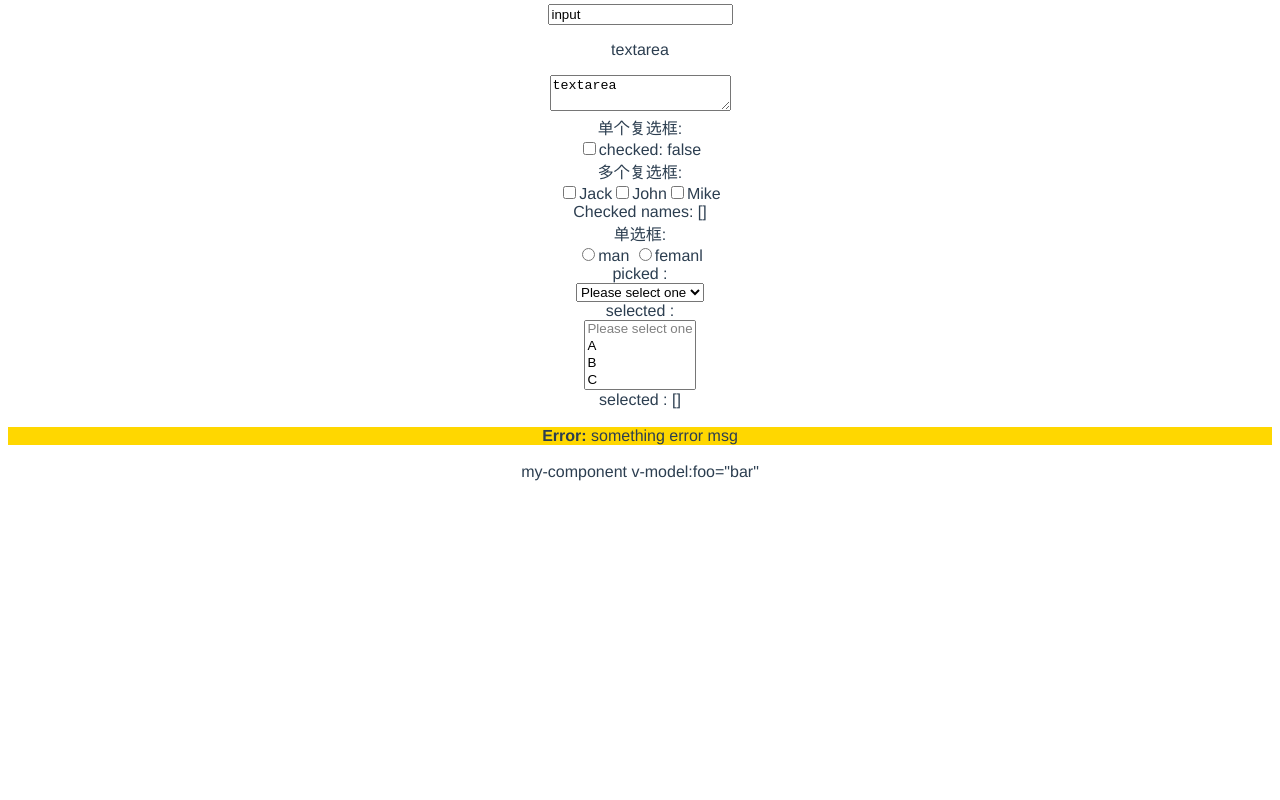
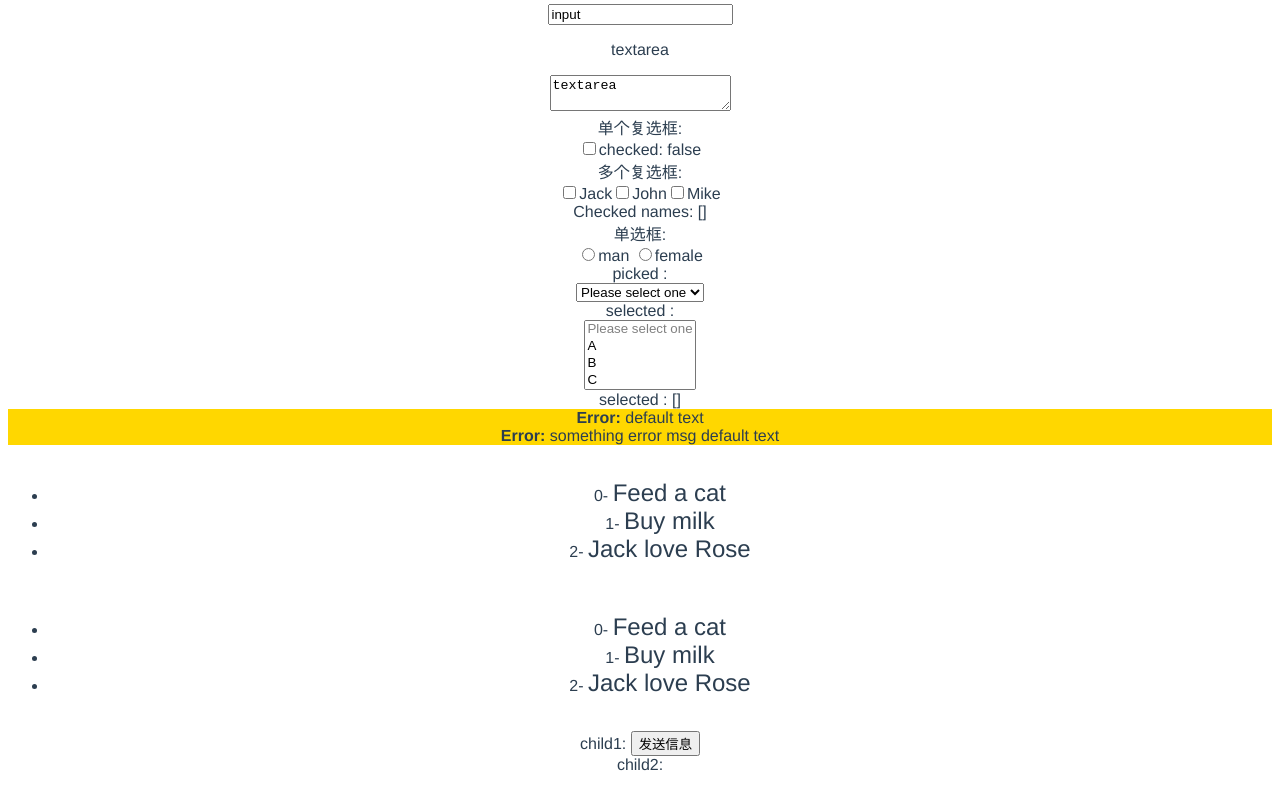
Before and after one commit to macy0122/vuedemo002, a Vue app: page / in a window 1280 px wide. Shown: the part 188-988 px from the top of the page. Before the commit the page ends 800 px from the top, so only its background shows below. Built offline with nearby package versions, Linux system fonts and the light colour scheme.

Commit message:
bus总线示例

```diff
--- a/config/index.js
+++ b/config/index.js
@@ -14,7 +14,7 @@ module.exports = {
 
     // Various Dev Server settings
     host: 'localhost', // can be overwritten by process.env.HOST
-    port: 8080, // can be overwritten by process.env.PORT, if port is in use, a free one will be determined
+    port: 8888, // can be overwritten by process.env.PORT, if port is in use, a free one will be determined
     autoOpenBrowser: false,
     errorOverlay: true,
     notifyOnErrors: true,
--- a/src/App.vue
+++ b/src/App.vue
@@ -24,7 +24,7 @@
     <br>
     <span>单选框:</span><br>
     <input type="radio" value="man" v-model="picked"/>man
-    <input type="radio" value="femanl" v-model="picked"/>femanl
+    <input type="radio" value="female" v-model="picked"/>female
     <br>
     <span>picked : {{ picked }}</span>
     <br>
@@ -48,13 +48,25 @@
     <br>
     <span>selected : {{ selected1 }}</span>
     <br>
+    <alert-box></alert-box>
+    <alert-box>something error msg</alert-box>
     <br>
-    <alert-box>
-      something error msg
-    </alert-box>
+    <todo-list>
+      <template v-slot:todo-list="slotProps">
+        <span style="font-size: 1.5em">{{ slotProps.item }}</span>
+      </template>
+    </todo-list>
     <br>
-    <label>my-component v-model:foo="bar" </label>
-<!--    <my-component v-model:foo="bar"></my-component>-->
+    <!--缩写-->
+    <todo-list #todo-list="slotProps">
+      <span style="font-size: 1.5em">{{ slotProps.item }}</span>
+    </todo-list>
+    <br>
+    <!--    bus总线通信    -->
+    <child1></child1>
+    <child2></child2>
+    <br>
+
   </div>
 </template>
 
@@ -62,35 +74,80 @@
 
 import Vue from 'vue'
 
-const componetA = Vue.component('alert-box', {
+const componentA = Vue.component('alert-box', {
   name: 'alert-box',
   template: `
           <div id="alert-box"   style="background-color: gold">
           <strong>Error: </strong>
           <slot></slot>
+          <slot name="alert-box">default text</slot>
           </div>
         `
 })
-// const componetB = Vue.component('my-component', {
-//   props: {
-//     foo: String,
-//     default: 'aa'
-//   },
-//   template: `
-//     <input
-//       type="text"
-//       :value="foo"
-//       @input="$emit('update:foo', $event.target.value)"/>
-//   `
-// })
+const componentB = Vue.component('todo-list', {
+  name: 'todo-list',
+  data () {
+    return {
+      items: ['Feed a cat', 'Buy milk', 'Jack love Rose']
+    }
+  },
+  template: `
+    <ul>
+    <li v-for="(item, index) in items">
+      {{ index }}-
+      <slot name="todo-list" :item="item"></slot>
+    </li>
+    </ul>
+  `
+})
+
+const bus = new Vue() /* bus */
+const child1 = Vue.component('child1', {
+  name: 'child1',
+  template: `
+    <div id="child1">
+    child1:
+    <button @click="handleClick">发送信息</button>
+    </div>
+  `,
+  methods: {
+    handleClick: function () {
+      bus.$emit('sendmsg', 'msg child1 send to child2')
+    }
+  }
+})
+const child2 = Vue.component('child2', {
+  name: 'child2',
+  template: `
+    <div id="child2">
+    child2:
+    <transition name="fade">
+      <p v-if="msg != ''">{{ msg }}</p>
+    </transition>
+    </div>
+  `,
+  data () {
+    return {
+      msg: ''
+    }
+  },
+  mounted () {
+    bus.$on('sendmsg', (data) => {
+      console.log(data)
+      this.msg = data
+    })
+  }
+})
+
 export default {
   name: 'App',
-  components: [
+  components:
     {
-      'alert-box': componetA
-      // componetB
-    }
-  ],
+      'alert-box': componentA,
+      'todo-list': componentB,
+      'child1': child1,
+      'child2': child2
+    },
   data () {
     return {
       msg: 'input',
```
